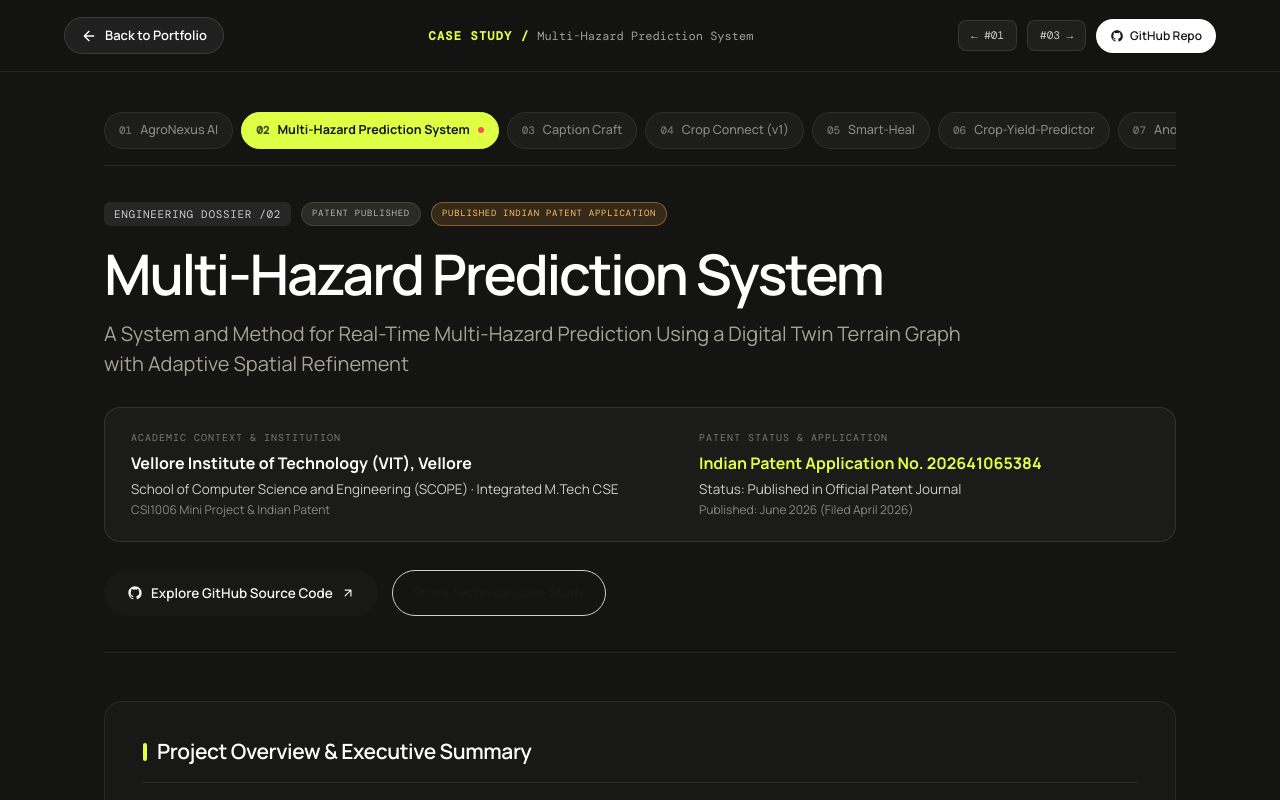
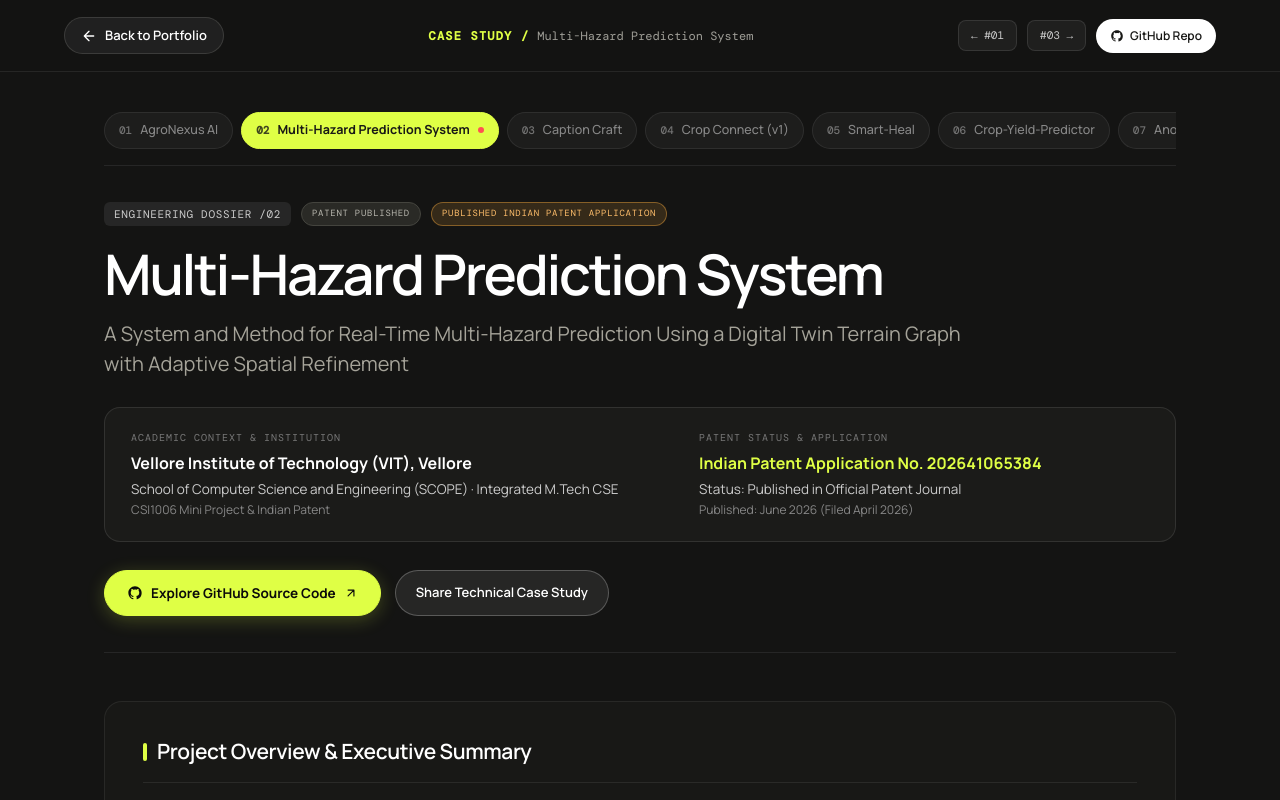
Before and after one commit to srikar123s/portfolio, a React (Vite) app: page / in a window 1280 px wide. Both pictures are taken after a click on the button "View Patent Dossier →". Shown: the top 800 px of the page. Built offline with nearby package versions, Linux system fonts and the light colour scheme; the HTML template or start-up script is replaced by a standard one; a web font is replaced by a local one.

Commit message:
fix: resolve button text and background visibility in deep dive page on dark theme

```diff
--- a/src/index.css
+++ b/src/index.css
@@ -1231,6 +1231,54 @@ footer a:hover { color: var(--acid); }
   flex-wrap: wrap;
 }
 
+/* Deep Dive Button Overrides for Dark Background */
+.deep-dive-page-shell .btn-primary {
+  display: inline-flex;
+  align-items: center;
+  gap: 8px;
+  background: var(--acid);
+  color: #0b0b0a;
+  padding: 12px 22px;
+  border-radius: 99px;
+  font-size: 13.5px;
+  font-weight: 700;
+  text-decoration: none;
+  border: 1px solid var(--acid);
+  cursor: pointer;
+  transition: all 0.25s ease;
+  box-shadow: 0 4px 18px rgba(223, 255, 69, 0.22);
+}
+.deep-dive-page-shell .btn-primary:hover {
+  background: #ffffff;
+  color: #080808;
+  border-color: #ffffff;
+  transform: translateY(-2px);
+  box-shadow: 0 8px 24px rgba(255, 255, 255, 0.28);
+}
+
+.deep-dive-page-shell .btn-secondary {
+  display: inline-flex;
+  align-items: center;
+  gap: 8px;
+  background: rgba(255, 255, 255, 0.08);
+  color: #ffffff !important;
+  padding: 12px 20px;
+  border-radius: 99px;
+  font-size: 13px;
+  font-weight: 600;
+  text-decoration: none;
+  border: 1px solid rgba(255, 255, 255, 0.24);
+  cursor: pointer;
+  transition: all 0.25s ease;
+}
+.deep-dive-page-shell .btn-secondary:hover {
+  background: rgba(255, 255, 255, 0.18);
+  color: #ffffff !important;
+  border-color: rgba(255, 255, 255, 0.5);
+  transform: translateY(-2px);
+  box-shadow: 0 6px 18px rgba(0, 0, 0, 0.4);
+}
+
 /* Deep Dive Content Blocks */
 .deep-dive-block {
   margin-bottom: 44px;
```
